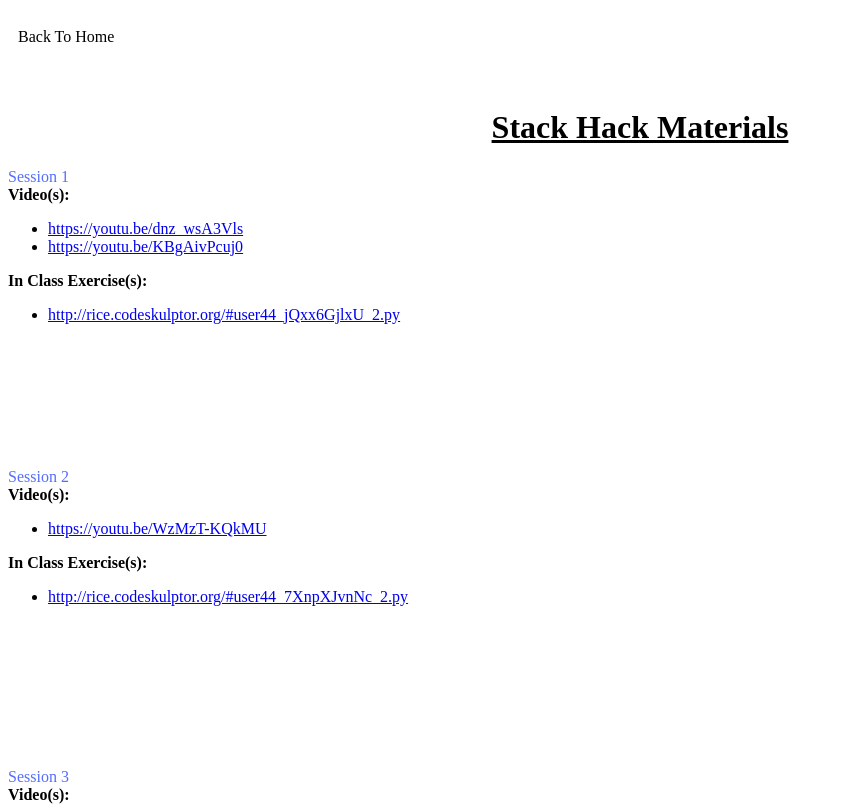
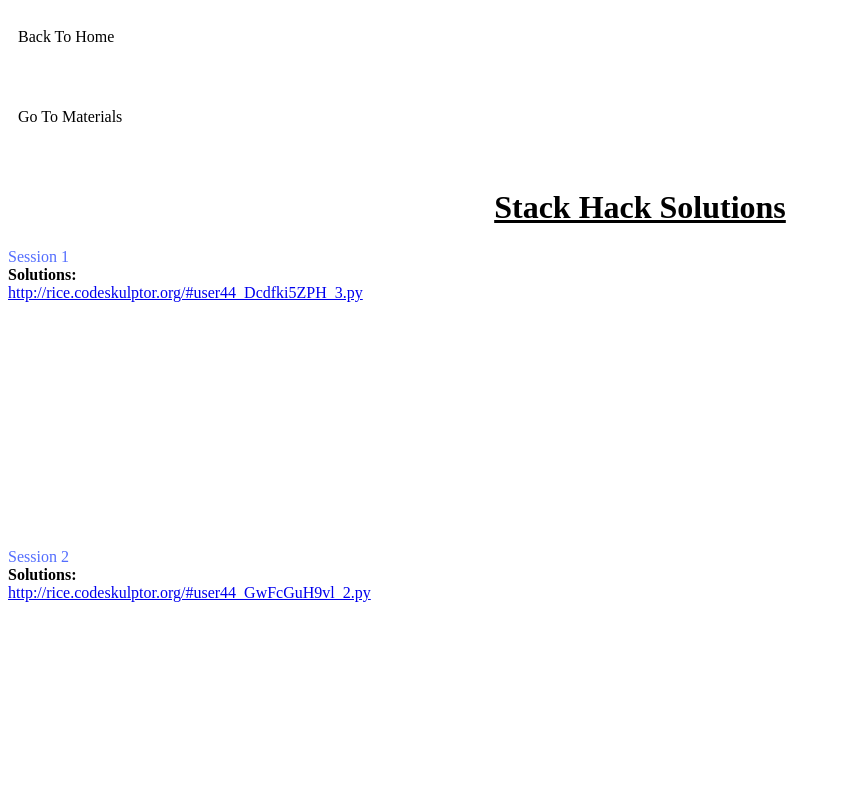
Before and after one commit to ebadgio/stack-hack-web, a React app: page /solutions in a window 1280 px wide. Shown: the top 806 px of the page, without its empty margins (0-844 px from the left). Built offline with nearby package versions, Linux system fonts and the light colour scheme; the HTML template or start-up script is replaced by a standard one.

Commit message:
fix route

```diff
--- a/client/src/main/App.js
+++ b/client/src/main/App.js
@@ -28,7 +28,7 @@ class App extends React.Component {
                 <Route path="/materials"
                        render={() => <Materials />} />
                 <Route path="/solutions"
-                       render={() => <Materials />} />
+                       render={() => <Solutions />} />
                 <Route path="/privacy-policy"
                        render={() => <Privacy />} />
                 <Route render={() => <div className="flex-col fill" id="main-wrapper">
--- a/client/src/main/components/solutions.js
+++ b/client/src/main/components/solutions.js
@@ -5,7 +5,7 @@ import Button from "../modules/Button";
 import {history} from "../../../app";
 
 
-const Materials = ({}) => {
+const Solutions = ({}) => {
     return (<div className="flex-col frame" style={{paddingTop: '20px'}}>
         <Button className="trans-grey soft-edge"
                 text={<span><i className="fas fa-chevron-left mr-10"/>Back To Home</span>}
@@ -42,4 +42,4 @@ const Materials = ({}) => {
     </div>);
 };
 
-export default Materials;
+export default Solutions;
```
Also changed, not shown: 1 other file (tests, documents, lock files or other folders).
